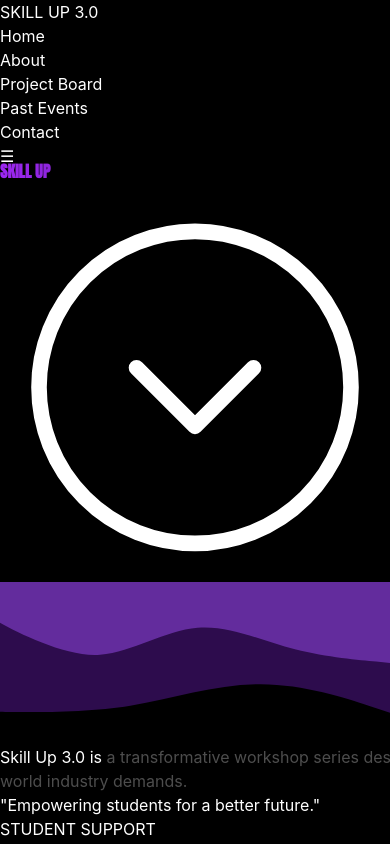
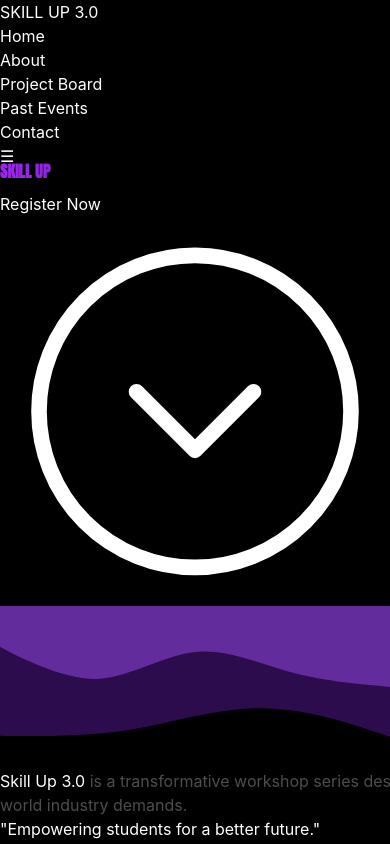
Before and after one commit to sithikaru/skillup, a Next.js app: page / in a window 390 px wide. Shown: the top 844 px of the page. Built offline with nearby package versions, Linux system fonts and the light colour scheme.

Commit message:
Refactor About, Hero, and PhasesSection components; improve layout and add register button

```diff
--- a/src/app/components/About.tsx
+++ b/src/app/components/About.tsx
@@ -118,16 +118,14 @@ const About = () => {
   return (
     <section
       ref={ref}
-      className="relative flex min-h-screen w-full flex-col items-center justify-center overflow-hidden px-6 text-center"
+      className="relative h-auto py-20 md:min-h-screen w-full flex flex-col items-center justify-center overflow-hidden px-4 md:px-6 text-center"
       id="next-section"
     >
       {/* Animated Background */}
       <AnimatedBackground />
 
       {/* Word-by-word Scroll Effect */}
-      <motion.div
-        className="relative z-10 max-w-4xl text-3xl font-extrabold uppercase leading-loose tracking-tight text-white md:text-5xl"
-      >
+      <motion.div className="relative z-10 max-w-4xl text-2xl md:text-5xl font-extrabold uppercase leading-snug md:leading-loose tracking-tight text-white">
         <AnimatedText
           text="Skill Up 3.0 is a transformative workshop series designed to bridge the gap between academic learning and real-world industry demands."
           scrollProgress={scrollProgress}
@@ -139,7 +137,7 @@ const About = () => {
         initial={{ opacity: 0 }}
         animate={{ opacity: 1 }}
         transition={{ duration: 1.5, delay: 1 }}
-        className="relative z-10 mt-10 text-xl italic text-gray-300"
+        className="relative z-10 mt-6 md:mt-10 text-lg md:text-xl italic text-gray-300"
       >
         &quot;Empowering students for a better future.&quot;
       </motion.p>
--- a/src/app/components/Hero.tsx
+++ b/src/app/components/Hero.tsx
@@ -1,5 +1,6 @@
 "use client";
 import { motion } from "framer-motion";
+import Link from "next/link";
 
 const title = "SKILL UP"; // Fullscreen Title Text
 
@@ -9,7 +10,7 @@ const Hero = () => {
     hidden: { opacity: 0 },
     visible: {
       opacity: 1,
-      transition: { staggerChildren: 0.1, delayChildren: 3 }, // 3s delay added
+      transition: { staggerChildren: 0.1, delayChildren: 0.5 }, // .5s delay added
     },
   };
 
@@ -27,12 +28,12 @@ const Hero = () => {
   };
 
   return (
-    <section className="min-h-screen flex flex-col items-center justify-center text-center relative overflow-hidden">
+    <section className="h-[80vh] md:min-h-screen flex flex-col items-center justify-center text-center relative overflow-hidden">
       <motion.h1
         variants={containerVariants}
         initial="hidden"
         animate="visible"
-        className="text-[30vw] md:text-[35vw] font-bold uppercase leading-none tracking-tight bg-gradient-to-r from-[#9d27f1] via-[#6420a4] to-[#9B30FF] text-transparent bg-clip-text select-none hero-title"
+        className="text-[20vw] md:text-[35vw] font-bold uppercase leading-none tracking-tight bg-gradient-to-r from-[#9d27f1] via-[#6420a4] to-[#9B30FF] text-transparent bg-clip-text select-none hero-title"
       >
         {title.split("").map((char, index) => (
           <motion.span
@@ -45,10 +46,25 @@ const Hero = () => {
         ))}
       </motion.h1>
 
+      {/* Add Register Button */}
+      <motion.div
+        initial={{ opacity: 0, y: 20 }}
+        animate={{ opacity: 1, y: 0 }}
+        transition={{ duration: 0.8, delay: 3 }} // Match animation timing
+        className="mt-8 md:mt-12 z-10"
+      >
+        <Link
+          href="/register"
+          className="inline-block bg-gradient-to-r from-[#9d27f1] to-[#2196F3] hover:from-[#2196F3] hover:scale-105 hover:to-[#9d27f1] text-white text-lg md:text-xl font-bold py-3 px-8 md:py-4 md:px-12 rounded-full transition-all duration-300 shadow-lg hover:shadow-xl"
+        >
+          Register Now
+        </Link>
+      </motion.div>
+
       {/* Bouncing Scroll Down Button with Custom Icon */}
       <motion.div
+        className="absolute bottom-4 md:bottom-10 cursor-pointer mb-4 md:mb-10"
         onClick={scrollToNextSection}
-        className="absolute bottom-10 cursor-pointer mb-10"
         initial={{ y: 0 }}
         animate={{ y: [0, 10, 0] }}
         transition={{ duration: 1.5, repeat: Infinity, ease: "easeInOut", delay: 4 }} // 4s delay added
--- a/src/app/components/PhasesSection.tsx
+++ b/src/app/components/PhasesSection.tsx
@@ -28,9 +28,8 @@ const PhasesSection = () => {
   const [activeIndex, setActiveIndex] = useState(0);
 
   return (
-    <section className="phases_wrap relative min-h-screen flex items-center bg-black text-white">
-      <div className="container mx-auto px-6 md:px-8 py-12 md:py-16 grid grid-cols-1 md:grid-cols-2 gap-12 md:gap-16">
-
+    <section className="relative py-12 md:py-24 bg-black text-white">
+      <div className="container mx-auto px-4 md:px-8 py-8 md:py-16 grid grid-cols-1 md:grid-cols-2 gap-8 md:gap-16">
         {/* Left Side - Dynamic Phase Description */}
         <motion.div
           key={activeIndex}
@@ -40,10 +39,10 @@ const PhasesSection = () => {
           transition={{ duration: 0.5, ease: "easeOut" }}
           className="phases_description max-w-lg"
         >
-          <h1 className="text-4xl md:text-8xl font-bold">
+          <h1 className="text-3xl md:text-8xl font-bold">
             {phases[activeIndex].title}
           </h1>
-          <p className="text-base md:text-3xl font-light leading-relaxed mt-4">
+          <p className="text-base md:text-3xl font-light leading-relaxed mt-4 min-h-44">
             {phases[activeIndex].description}
           </p>
         </motion.div>
```
